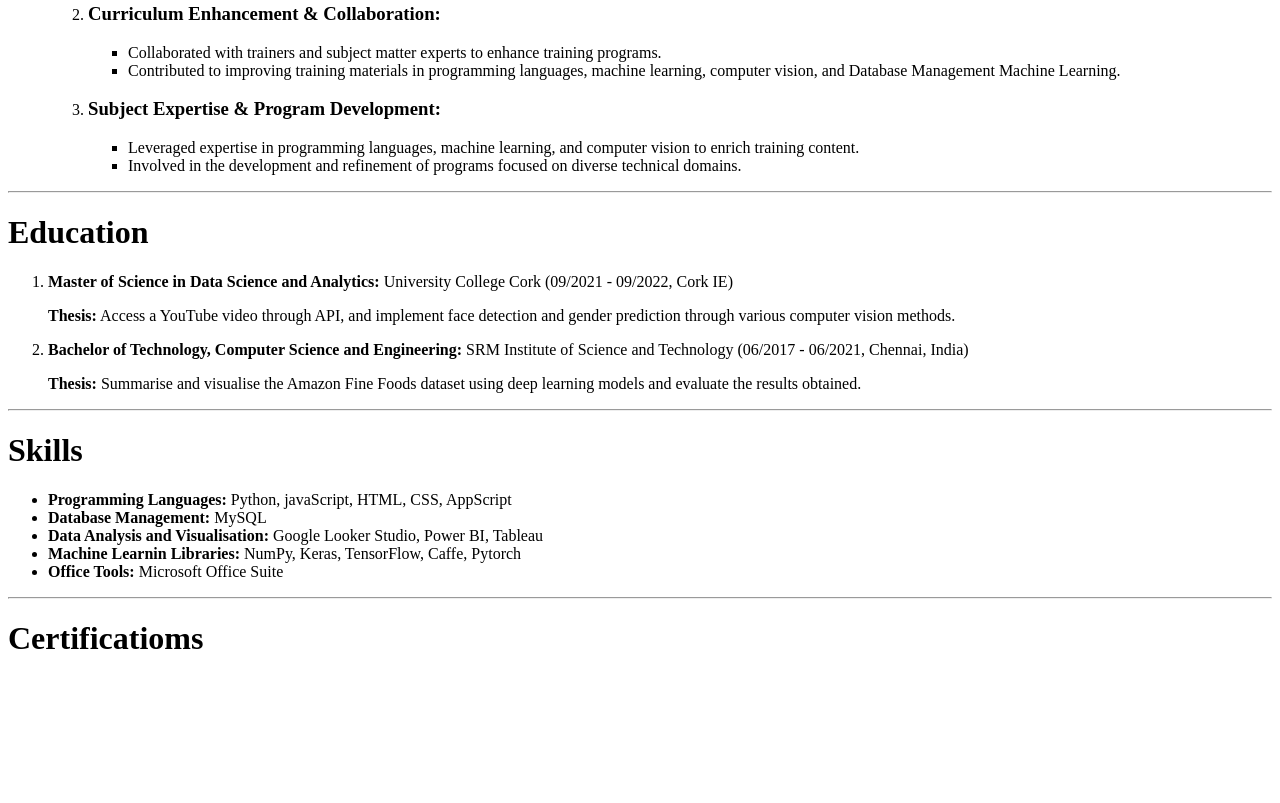
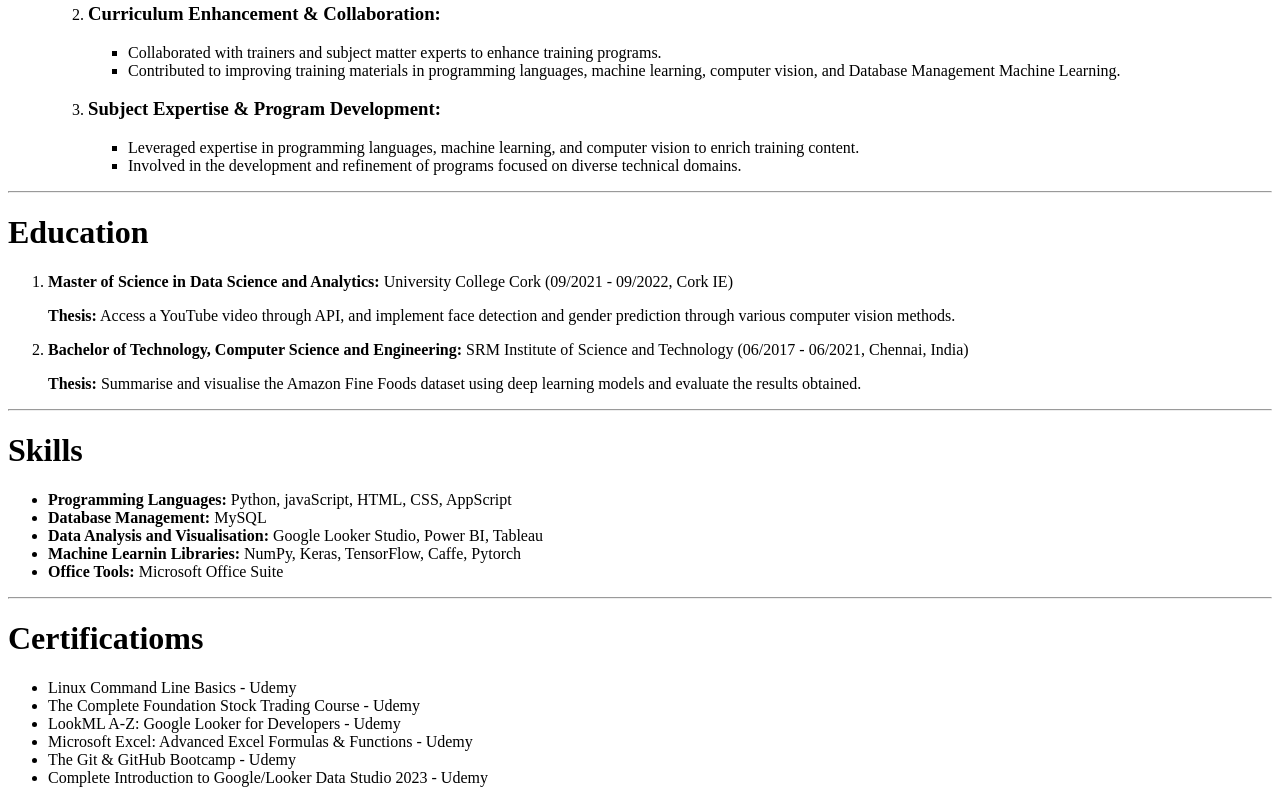
Before and after one commit to cr-KethanPabbi/my-resume, a plain HTML site: page index.html in a window 1280 px wide. Shown: the part 921-1724 px from the top of the page. Before the commit the page ends 1600 px from the top, so only its background shows below. Drawn offline with Linux system fonts and the light colour scheme.

Commit message:
add certifications section

```diff
--- a/index.html
+++ b/index.html
@@ -120,5 +120,13 @@
     </ul>
     <hr>
     <h1>Certificatioms</h1>
+    <ul>
+        <li>Linux Command Line Basics - Udemy</li>
+        <li>The Complete Foundation Stock Trading Course - Udemy</li>
+        <li>LookML A-Z: Google Looker for Developers - Udemy</li>
+        <li>Microsoft Excel: Advanced Excel Formulas & Functions - Udemy</li>
+        <li>The Git & GitHub Bootcamp - Udemy</li>
+        <li>Complete Introduction to Google/Looker Data Studio 2023 - Udemy</li>
+    </ul>
 </body>
 </html>
```
